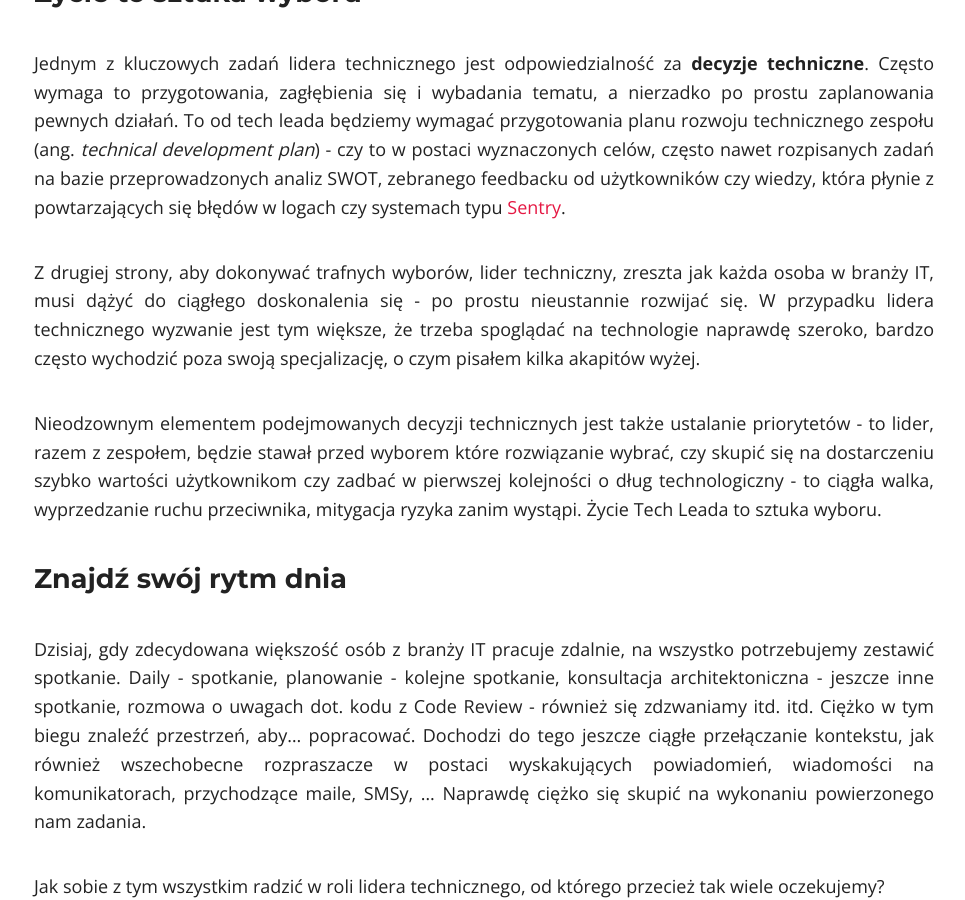
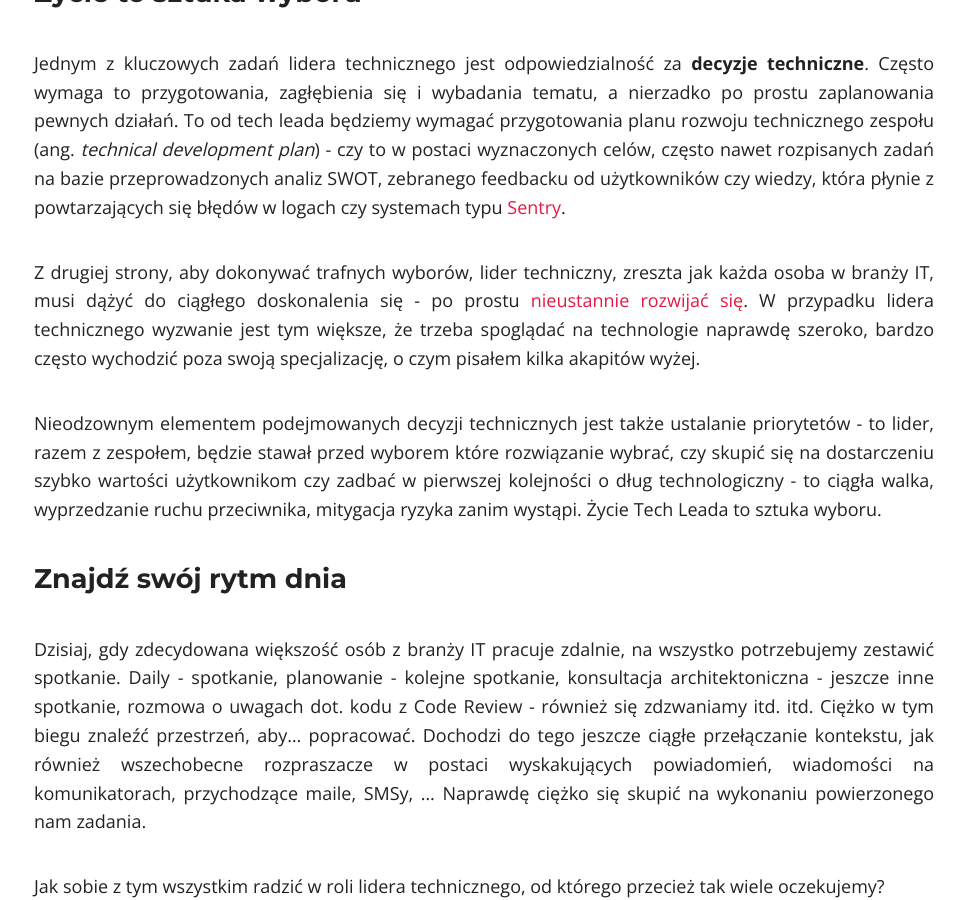
Before and after one commit to tswiackiewicz/inside-the-source-code, a Jekyll site: the page built from _posts/2022-11-11-tech-lead.md, in a window 1280 px wide and 900 px high, scrolled down 7371 px. Shown: the whole window, without its empty margins (156-1121 px from the left). Built offline with Jekyll 4.4.1, drawn with Linux system fonts in a browser that asks for light colours; nearby versions of some CDN libraries; comment, search, counter and statistics services are not loaded; part of the change alters nothing that is shown; some of the changed text lies outside the part shown.

```diff
--- a/_posts/2022-11-11-tech-lead.md
+++ b/_posts/2022-11-11-tech-lead.md
@@ -115,7 +115,7 @@ Nie ulega wątpliwości, że tech lead będzie dużo rozmawiał, konsultował, i
 
 <br />Jednym z kluczowych zadań lidera technicznego jest odpowiedzialność za **decyzje techniczne**. Często wymaga to przygotowania, zagłębienia się i wybadania tematu, a nierzadko po prostu zaplanowania pewnych działań. To od tech leada będziemy wymagać przygotowania planu rozwoju technicznego zespołu (ang. *technical development plan*) - czy to w postaci wyznaczonych celów, często nawet rozpisanych zadań na bazie przeprowadzonych analiz SWOT, zebranego feedbacku od użytkowników czy wiedzy, która płynie z powtarzających się błędów w logach czy systemach typu [Sentry](https://sentry.io/).
 
-Z drugiej strony, aby dokonywać trafnych wyborów, lider techniczny, zreszta jak każda osoba w branży IT, musi dążyć do ciągłego doskonalenia się  - po prostu nieustannie rozwijać się. W przypadku lidera technicznego wyzwanie jest tym większe, że trzeba spoglądać na technologie naprawdę szeroko, bardzo często wychodzić poza swoją specjalizację, o czym pisałem kilka akapitów wyżej.
+Z drugiej strony, aby dokonywać trafnych wyborów, lider techniczny, zreszta jak każda osoba w branży IT, musi dążyć do ciągłego doskonalenia się  - po prostu [nieustannie rozwijać się](https://towardsdatascience.com/great-developers-never-stop-learning-77b9ce867eac). W przypadku lidera technicznego wyzwanie jest tym większe, że trzeba spoglądać na technologie naprawdę szeroko, bardzo często wychodzić poza swoją specjalizację, o czym pisałem kilka akapitów wyżej.
 
 Nieodzownym elementem podejmowanych decyzji technicznych jest także ustalanie priorytetów - to lider, razem z zespołem, będzie stawał przed wyborem które rozwiązanie wybrać, czy skupić się na dostarczeniu szybko wartości użytkownikom czy zadbać w pierwszej kolejności o dług technologiczny - to ciągła walka, wyprzedzanie ruchu przeciwnika, mitygacja ryzyka zanim wystąpi. Życie Tech Leada to sztuka wyboru.<br />
 
@@ -160,7 +160,7 @@ Niech przyświeca Wam maksyma autora książki [In Search of Excellence](https:/
 
 > Under promise and over deliver
 
-Powodzenia liderzy!
+Powodzenia!
 
 
 <br />Przydatne linki:
```
